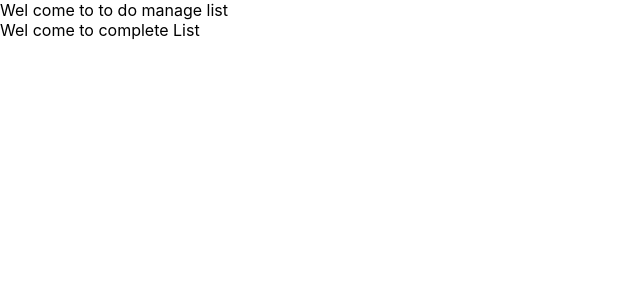
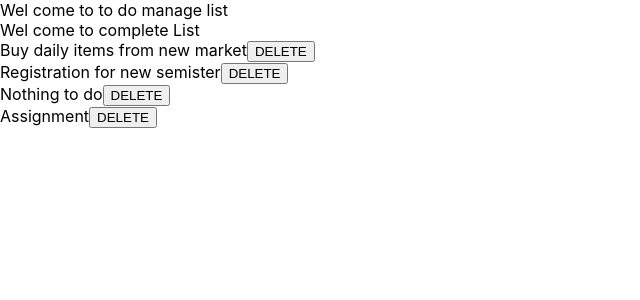
Before and after one commit to karmaRout/reactjs, a React (Create React App) app: page / in a window 1280 px wide. Shown: the top 300 px of the page, without its empty margins (0-640 px from the left). Built offline with nearby package versions, Linux system fonts and the light colour scheme.

Commit message:
minor changes

```diff
--- a/src/App.js
+++ b/src/App.js
@@ -9,9 +9,6 @@ import TodoManageList from './component/todoManageList/todoManageList'
 class App extends Component {
   constructor(props){
     super(props);
-  }
-  handleEvent(){
-    console.log(this.props);
     this.state = {
       newTodo: '',
       todos: [
@@ -34,11 +31,27 @@ class App extends Component {
       ]
     };
   }
+  renderTodos() {
+    return this.state.todos.map((todo, index) => (
+      <div>
+          <Todolist
+            key={index}
+            index={index}
+            text={todo.text}
+            checked={todo.isComplete}/>
+
+
+      </div>
+    )).reverse();
+
+        {this.renderTodos()}
+  }
   render() {
     return (
       <div>
         <TodoManageList/>
         <CompleteList/>
+        {this.renderTodos()}
       </div>
     );
   }
--- a/src/component/todoList/todoList.js
+++ b/src/component/todoList/todoList.js
@@ -4,7 +4,8 @@ import React from 'react';
 
 export default function Todolist(props) {
     // const {index, text, checked, handleTodoCheckboxToggle,handleDeleteItems} = props;
-    const {text} = props;
+   //const {index, text, checked, handleTodoCheckboxToggle,handleDeleteItems} = props;
+   //const todoClassName = checked ? ' checked' : '';
     // const todoClassName = checked ? ' checked' : '';
     // return (
     //   <div>
@@ -27,8 +28,11 @@ export default function Todolist(props) {
     return (
         <div>
             <label>
-                {text}
+                {props.text}
             </label>
+            <button
+            type="button"
+           >DELETE</button>
         </div>
     );
   }
```
